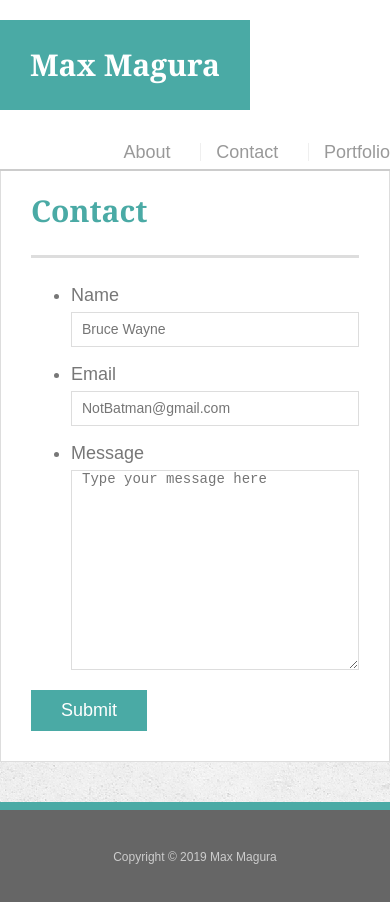
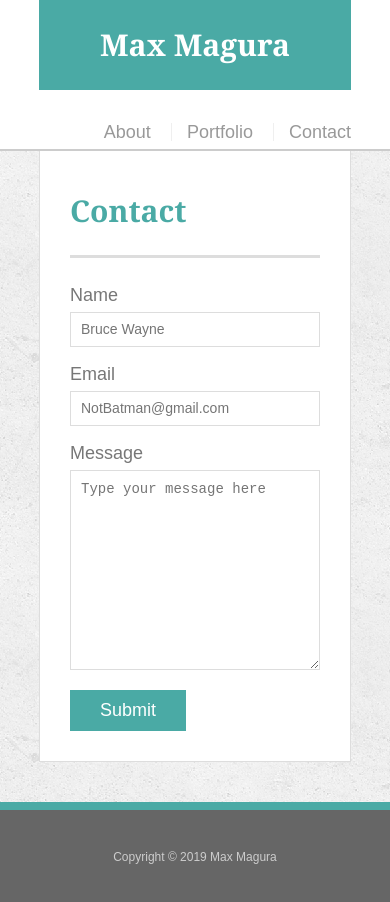
Before and after one commit to max-magura/Responsive-Portfolio, a plain HTML site: page contact.html in a window 390 px wide. Drawn offline with Linux system fonts and the light colour scheme.

Commit message:
added media queries for 640.768, and 980. Figured most things out except the header for 640

```diff
--- a/contact.html
+++ b/contact.html
@@ -14,9 +14,9 @@
         <div class="container">
             <a href="index.html" id="logo">Max Magura</a>
             <nav>
-                <a href="index.html">About</a> |
-                <a href="contact.html">Contact</a> |
+                <a href="index.html">About</a>
                 <a href="portfolio.html">Portfolio</a>
+                <a href="contact.html">Contact</a>
             </nav>
         </div>
     </header>
--- a/css/style.css
+++ b/css/style.css
@@ -198,6 +198,8 @@ input[type=text], input[type=email], textarea {
 
 textarea {
     height: 200px;
+    padding: 10px;
+    font-size: 14px;
 }
 
 input[type=submit] {
@@ -208,3 +210,89 @@ input[type=submit] {
     background: #4aaaa5;
     border: 0 none;
 }
+
+@media screen and (max-width: 980px) {
+
+    .container {
+        width: 80%;
+        max-width: 840px;
+    }
+
+    #masthead {
+        padding-top: 0px;
+    }
+
+    .main-section {
+        max-width: 600px;
+    }
+
+    .work {
+        width: 248px;
+    }
+
+    #contact-form ul {
+        list-style-type: none;
+        padding-left: 0px;
+    }
+
+}
+
+@media screen and (max-width: 768px) {
+
+    .container {
+        width: 80%;
+        max-width: 728px;
+    }
+
+    #masthead {
+        padding-top: 0px;
+    }
+
+    .main-section {
+        max-width: 728px;
+    }
+
+    .work {
+        width: 312px;
+    }
+
+    #contact-form ul {
+        list-style-type: none;
+        padding-left: 0px;
+    }
+
+}
+
+@media screen and (max-width: 640px) {
+
+    .container {
+        max-width: 100%;
+    }
+
+    #logo {
+        width: 100%;
+    }
+
+    #masthead {
+        clear: both;
+        padding-top: 0px;
+    }
+
+    #logo {
+        width: 100%;
+    }
+
+    .main-section {
+        max-width: 600px;
+    }
+
+    .work {
+        width: 100%;
+    }
+
+    #contact-form ul {
+        list-style-type: none;
+        padding-left: 0px;
+    }
+
+}
```
Also changed, not shown: index.html (+2 -2 lines), portfolio.html (+1 -1 lines).
